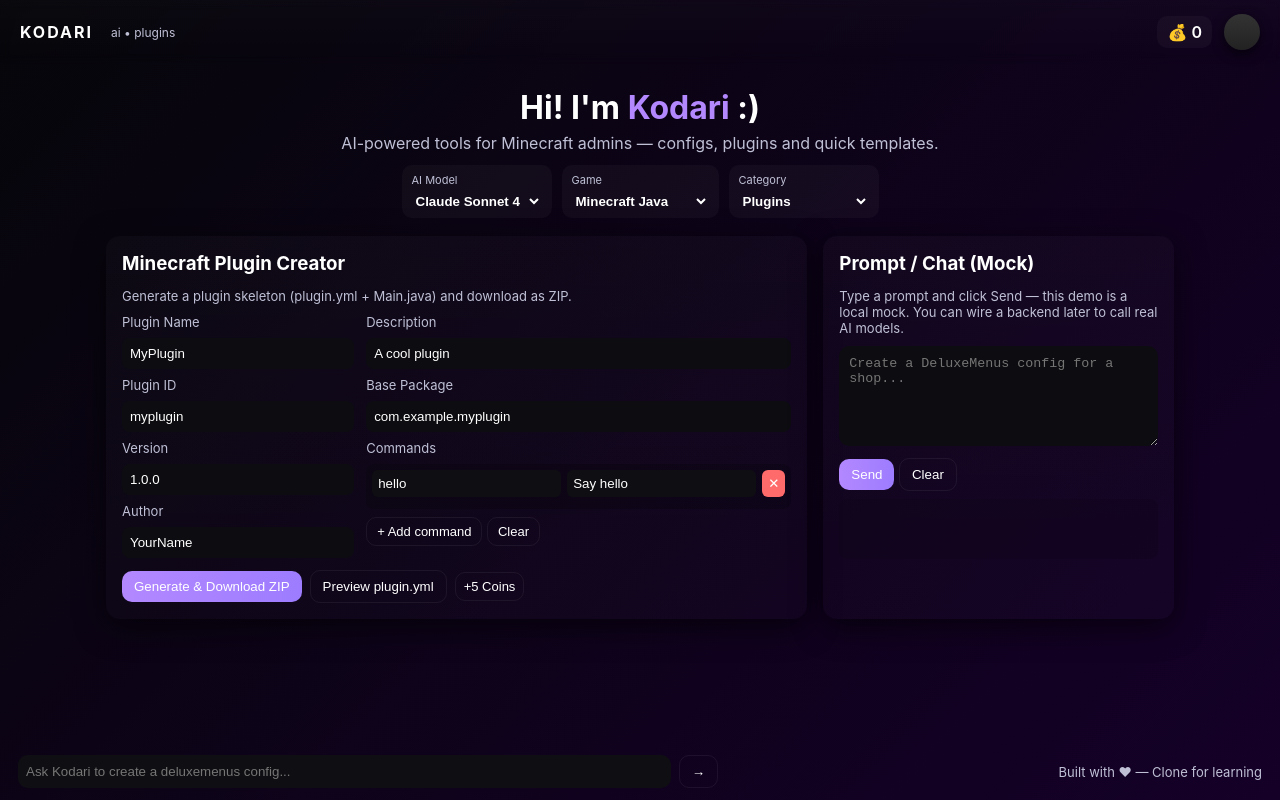
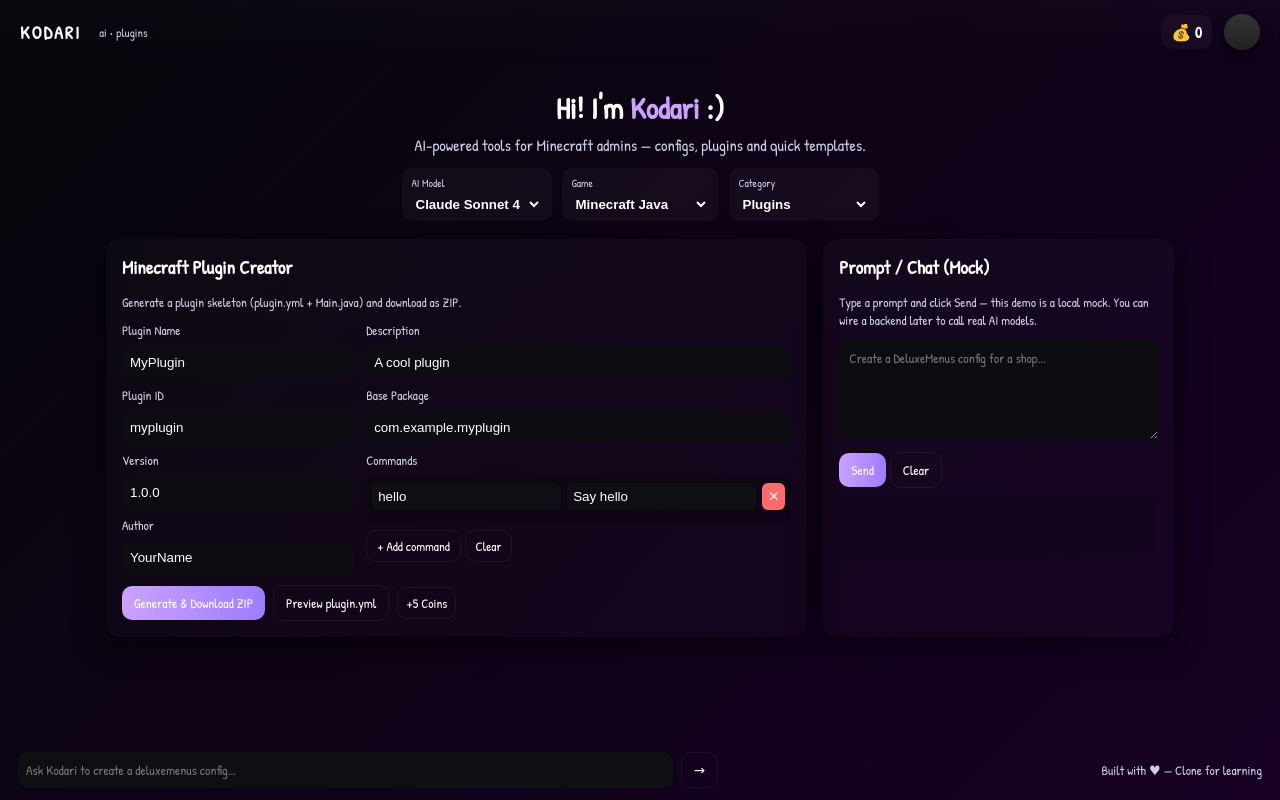
Before and after one commit to CODERDIAMOND-ui/redesigned-doodle, a plain HTML site: page index.html in a window 1280 px wide. Drawn offline with nearby package versions, Linux system fonts and the light colour scheme.

Commit message:
Update style.css

```diff
--- a/style.css
+++ b/style.css
@@ -1,10 +1,11 @@
 :root{
   --bg1:#06060a;
-  --bg2:#150028;
+  --bg2:#170024;
   --card:#111217;
-  --muted:#bfc0d6;
-  --accent:#b388ff;
+  --muted:#cfcfe6;
+  --accent:#caa2ff;
   --glass: rgba(255,255,255,0.03);
+  --hand-font: "Patrick Hand", cursive;
 }
 
 /* Reset */
@@ -12,7 +13,7 @@
 html,body{height:100%}
 body{
   margin:0;
-  font-family:Inter, ui-sans-serif, system-ui, -apple-system, "Segoe UI", Roboto, "Helvetica Neue", Arial;
+  font-family: var(--hand-font), Inter, system-ui, -apple-system, "Segoe UI", Roboto, "Helvetica Neue", Arial;
   background:linear-gradient(135deg,var(--bg1),var(--bg2));
   color:#fff;
   display:flex;
@@ -30,7 +31,7 @@
   backdrop-filter: blur(6px);
   background: linear-gradient(180deg, rgba(255,255,255,0.02), transparent);
 }
-.logo{font-weight:700;letter-spacing:2px}
+.logo{font-weight:700;letter-spacing:2px;font-size:18px}
 .tag{font-size:12px;color:var(--muted);margin-left:8px}
 .left{display:flex;align-items:center;gap:10px}
 .right{display:flex;align-items:center;gap:12px}
@@ -42,7 +43,7 @@
 
 /* Hero */
 .hero{text-align:center;margin-bottom:18px}
-.hero h1{font-size:32px;margin:6px 0}
+.hero h1{font-size:30px;margin:6px 0}
 .hero .accent{color:var(--accent)}
 .sub{color:var(--muted);margin:0}
 
@@ -59,7 +60,7 @@
 .muted{color:var(--muted);font-size:13px;margin-bottom:10px}
 
 /* Form */
-.form-grid{display:flex;gap:12px}
+.form-grid{display:flex;gap:12px;flex-wrap:wrap}
 .form-col{flex:1;display:flex;flex-direction:column;gap:8px}
 .form-col label{font-size:13px;color:var(--muted)}
 .form-col input{padding:8px;border-radius:8px;border:none;background:#0d0d11;color:#fff;outline:none}
@@ -69,7 +70,7 @@
 .cmd-row button{background:#ff6b6b;border:none;padding:6px;border-radius:6px;color:#fff}
 
 /* Buttons */
-.btn{background:transparent;border:1px solid rgba(255,255,255,0.06);padding:8px 12px;border-radius:10px;color:#fff;cursor:pointer}
+.btn{background:transparent;border:1px solid rgba(255,255,255,0.06);padding:8px 12px;border-radius:10px;color:#fff;cursor:pointer;font-family:var(--hand-font)}
 .btn.primary{background:linear-gradient(90deg,var(--accent),#9d7cff);border:none}
 .btn.small{padding:6px 10px;font-size:13px}
 .btn.ghost{background:transparent;border:1px solid rgba(255,255,255,0.06)}
@@ -82,16 +83,17 @@
 .preview{background:#0b0b0f;padding:12px;border-radius:8px;margin-top:8px;color:var(--muted);font-size:13px;overflow:auto}
 
 /* Prompt area */
-textarea#promptInput{width:100%;min-height:100px;padding:10px;border-radius:10px;border:none;background:#0d0d11;color:#fff;resize:vertical;outline:none}
+textarea#promptInput{width:100%;min-height:100px;padding:10px;border-radius:10px;border:none;background:#0d0d11;color:#fff;resize:vertical;outline:none;font-family:var(--hand-font)}
 .chatArea{margin-top:8px;background:rgba(0,0,0,0.12);padding:8px;border-radius:8px;min-height:60px;max-height:220px;overflow:auto}
+.chat-msg{font-family:var(--hand-font);}
 
 /* Footer */
 .footer{padding:12px 18px;display:flex;justify-content:space-between;align-items:center;gap:10px;flex-wrap:wrap}
 .compose{display:flex;gap:8px;flex:1;max-width:700px}
-.compose input{flex:1;padding:8px;border-radius:10px;border:none;background:#0f0f13;color:#fff}
+.compose input{flex:1;padding:8px;border-radius:10px;border:none;background:#0f0f13;color:#fff;font-family:var(--hand-font)}
 .credits{color:var(--muted);font-size:13px}
 
-/* Responsive */
+/* Mobile */
 @media (max-width:880px){
   .cards{grid-template-columns:1fr; }
   .hero h1{font-size:24px}
```
